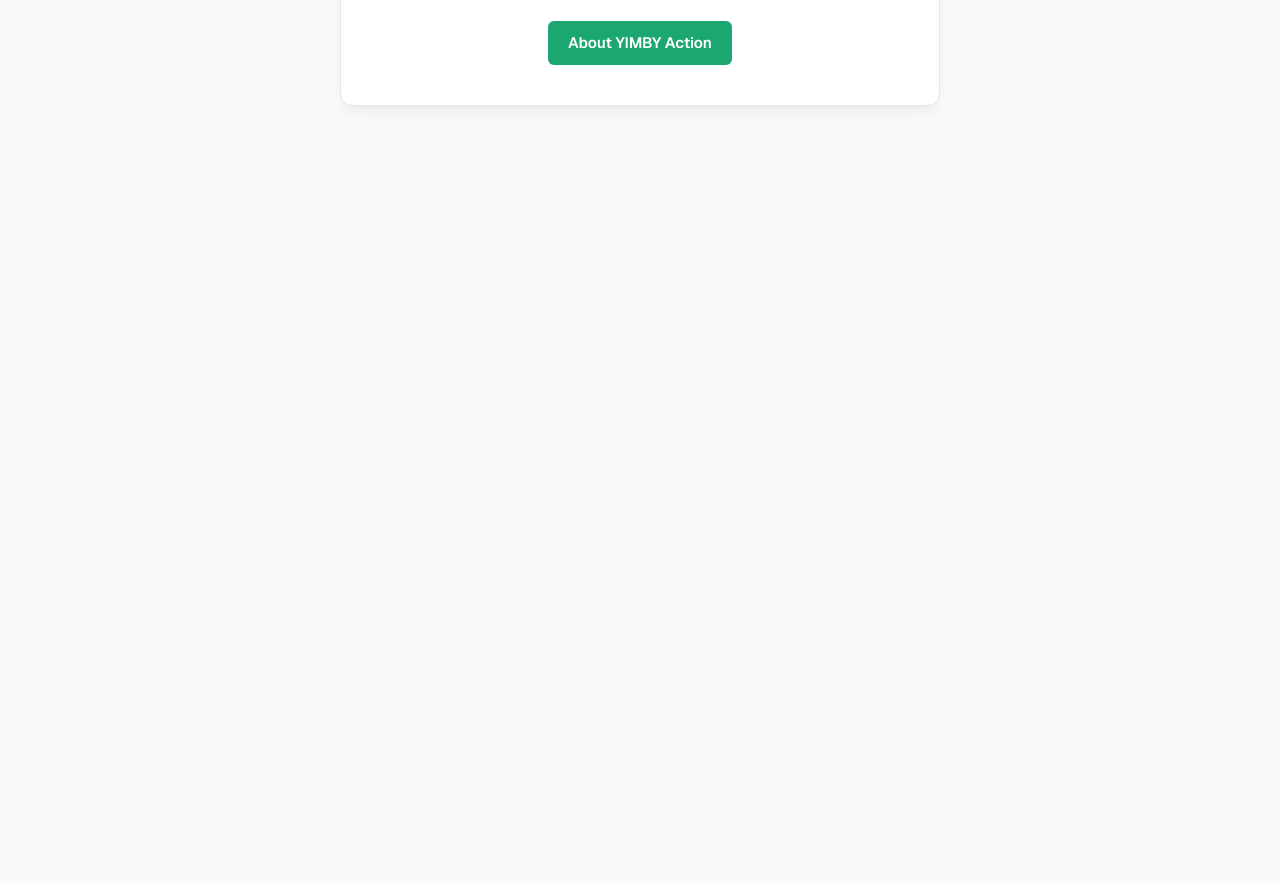
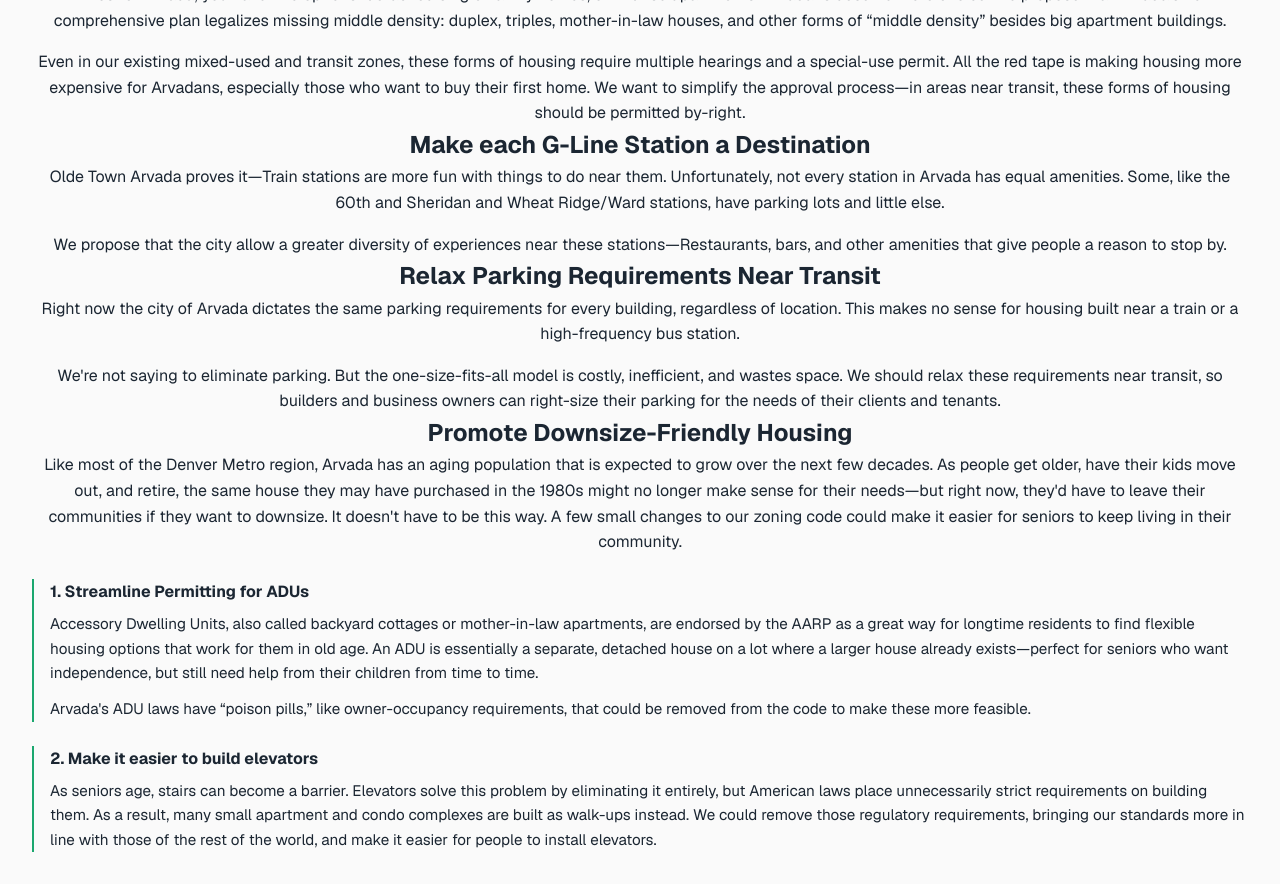
Before and after one commit to AnthonySuper/arvada-plan, a Next.js app: page / in a window 1280 px wide. Shown: the part 500-1384 px from the top of the page. Before the commit the page ends 800 px from the top, so only its background shows below. Built offline with nearby package versions, Linux system fonts and the light colour scheme.

Commit message:
Why not, deploy old copy

```diff
--- a/src/app/page.tsx
+++ b/src/app/page.tsx
@@ -1,3 +1,5 @@
+import CardSection from "@/components/ui/CardSection";
+
 export default function Home() {
   return (
     <main style={{
@@ -52,7 +54,7 @@
           marginBottom: "2rem",
           lineHeight: "1.5",
         }}>
-          We are drafting our vision for Arvada's upcoming comprehensive plan update. Stay tuned for our recommendations on housing abundance, walkable neighborhoods, and vibrant communities.
+          We are drafting our vision for Arvada&apos;s upcoming comprehensive plan update. Stay tuned for our recommendations on housing abundance, walkable neighborhoods, and vibrant communities.
         </p>
         <div style={{
           display: "flex",
@@ -77,6 +79,70 @@
           </a>
         </div>
       </div>
+
+      <CardSection title="Allow Missing-Middle Homes Near Transit">
+        <p style={{ marginBottom: "1rem" }}>
+          In most of Arvada, you have two options: detached single-family homes, or midrise apartments.
+          Arvadans deserve more choice.
+          We propose that Arvada&apos;s new comprehensive plan legalizes missing middle density: duplex, triples, mother-in-law houses, and other forms of &ldquo;middle density&rdquo; besides big apartment buildings.
+        </p>
+        <p>
+          Even in our existing mixed-used and transit zones, these forms of housing require multiple hearings and a special-use permit.
+          All the red tape is making housing more expensive for Arvadans, especially those who want to buy their first home.
+          We want to simplify the approval process—in areas near transit, these forms of housing should be permitted by-right.
+        </p>
+      </CardSection>
+
+      <CardSection title="Make each G-Line Station a Destination">
+        <p style={{ marginBottom: "1rem" }}>
+          Olde Town Arvada proves it—Train stations are more fun with things to do near them.
+          Unfortunately, not every station in Arvada has equal amenities.
+          Some, like the 60th and Sheridan and Wheat Ridge/Ward stations, have parking lots and little else.
+        </p>
+        <p>
+          We propose that the city allow a greater diversity of experiences near these stations—Restaurants, bars, and other amenities that give people a reason to stop by.
+        </p>
+      </CardSection>
+
+      <CardSection title="Relax Parking Requirements Near Transit">
+        <p style={{ marginBottom: "1rem" }}>
+          Right now the city of Arvada dictates the same parking requirements for every building, regardless of location.
+          This makes no sense for housing built near a train or a high-frequency bus station.
+        </p>
+        <p>
+          We&apos;re not saying to eliminate parking. But the one-size-fits-all model is costly, inefficient, and wastes space.
+          We should relax these requirements near transit, so builders and business owners can right-size their parking for the needs of their clients and tenants.
+        </p>
+      </CardSection>
+
+      <CardSection title="Promote Downsize-Friendly Housing">
+        <p style={{ marginBottom: "1.5rem" }}>
+          Like most of the Denver Metro region, Arvada has an aging population that is expected to grow over the next few decades.
+          As people get older, have their kids move out, and retire, the same house they may have purchased in the 1980s might no longer make sense for their needs—but right now, they&apos;d have to leave their communities if they want to downsize.
+          It doesn&apos;t have to be this way. A few small changes to our zoning code could make it easier for seniors to keep living in their community.
+        </p>
+
+        <div style={{ textAlign: "left", paddingLeft: "1rem", borderLeft: "2px solid var(--primary)", marginBottom: "1.5rem" }}>
+          <h4 style={{ fontWeight: "700", marginBottom: "0.5rem" }}>1. Streamline Permitting for ADUs</h4>
+          <p style={{ marginBottom: "0.75rem", fontSize: "0.95rem" }}>
+            Accessory Dwelling Units, also called backyard cottages or mother-in-law apartments, are endorsed by the AARP as a great way for longtime residents to find flexible housing options that work for them in old age.
+            An ADU is essentially a separate, detached house on a lot where a larger house already exists—perfect for seniors who want independence, but still need help from their children from time to time.
+          </p>
+          <p style={{ fontSize: "0.95rem" }}>
+            Arvada&apos;s ADU laws have &ldquo;poison pills,&rdquo; like owner-occupancy requirements, that could be removed from the code to make these more feasible.
+          </p>
+        </div>
+
+        <div style={{ textAlign: "left", paddingLeft: "1rem", borderLeft: "2px solid var(--primary)" }}>
+          <h4 style={{ fontWeight: "700", marginBottom: "0.5rem" }}>2. Make it easier to build elevators</h4>
+          <p style={{ fontSize: "0.95rem" }}>
+            As seniors age, stairs can become a barrier.
+            Elevators solve this problem by eliminating it entirely, but American laws place unnecessarily strict requirements on building them.
+            As a result, many small apartment and condo complexes are built as walk-ups instead.
+            We could remove those regulatory requirements, bringing our standards more in line with those of the rest of the world, and make it easier for people to install elevators.
+          </p>
+        </div>
+      </CardSection>
     </main>
   );
 }
--- /dev/null
+++ b/src/components/ui/CardSection.tsx
@@ -0,0 +1,15 @@
+import { type ReactNode } from 'react';
+
+export interface Props {
+  title: string;
+  children: ReactNode;
+}
+
+export default function CardSection({ title, children }: Props) {
+  return (
+    <section>
+      <h2>{title}</h2>
+      {children}
+    </section>
+  );
+}
```
